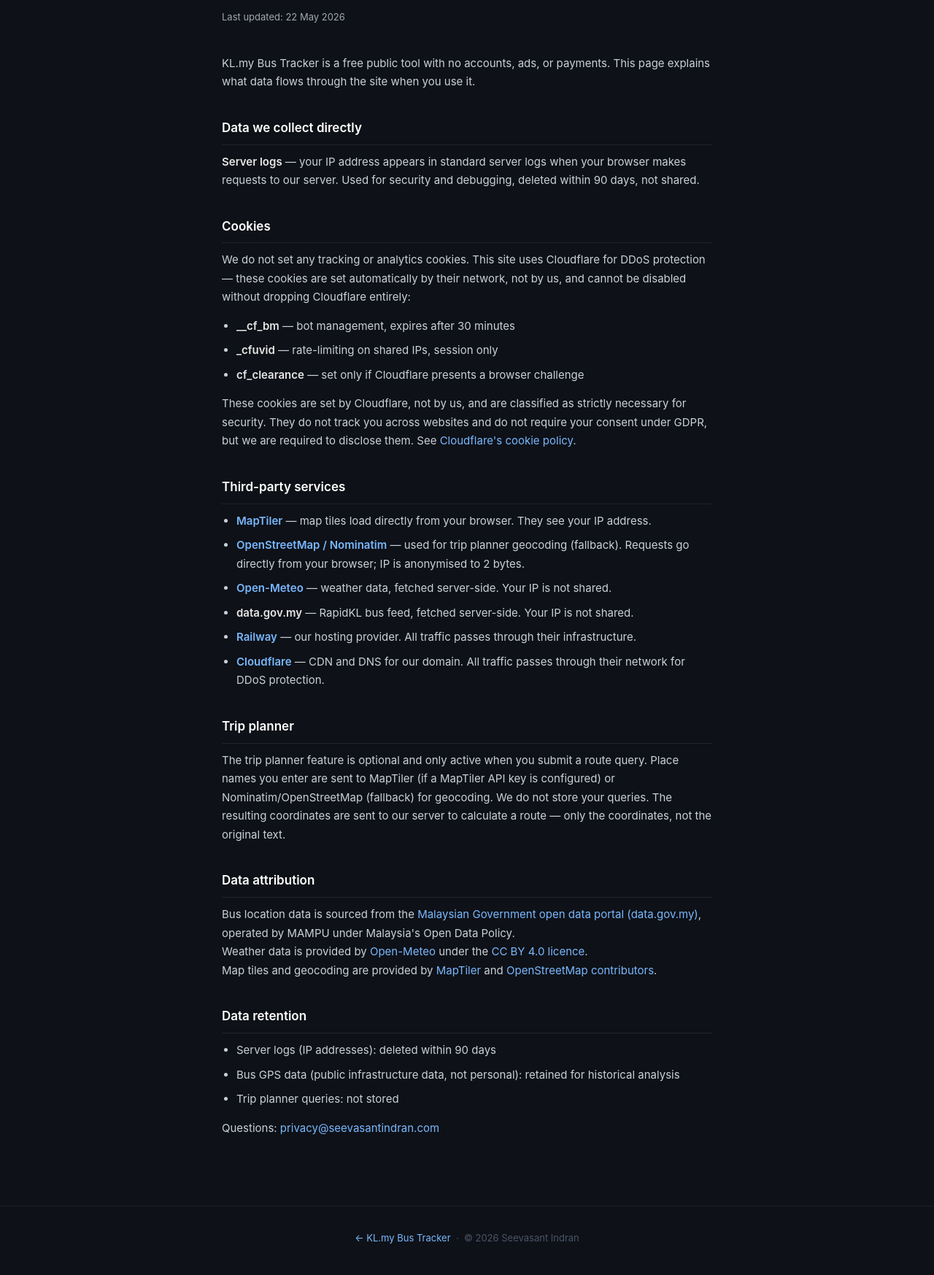
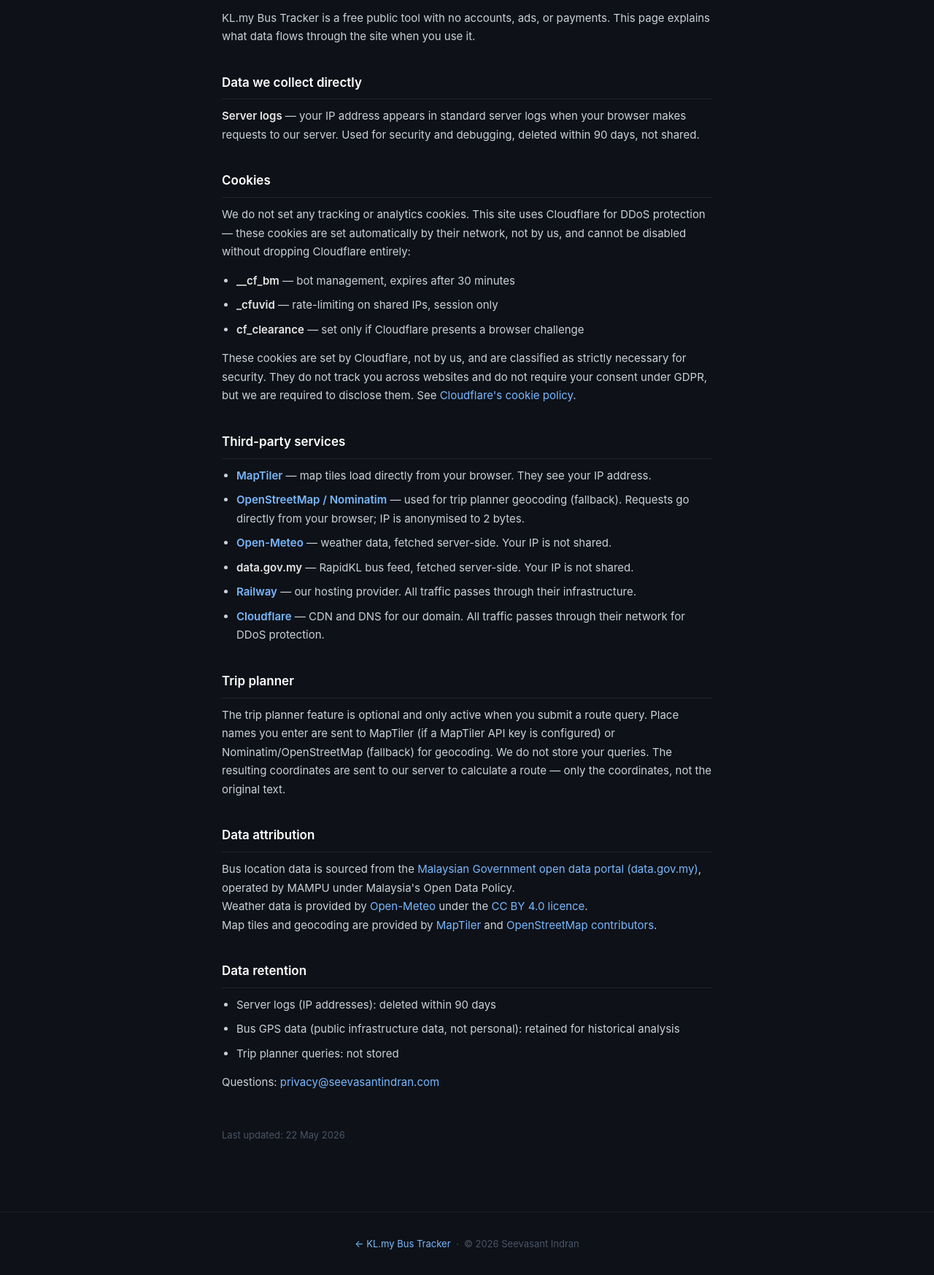
Before and after one commit to zeeva85/transit-pulse, a website: page public/privacy.html in a window 1280 px wide. Shown: the part 150-1897 px from the top of the page at 73% size. Drawn offline with Linux system fonts and the light colour scheme.

Commit message:
refactor: move "last updated" date to bottom of privacy page

```diff
--- a/public/privacy.html
+++ b/public/privacy.html
@@ -160,7 +160,6 @@
 
 <main>
   <h1 class="page-title">Privacy Policy</h1>
-  <p class="page-meta">Last updated: 22 May 2026</p>
 
   <p style="color:#c9d1d9;margin-bottom:32px">
     KL.my Bus Tracker is a free public tool with no accounts, ads, or payments.
@@ -232,6 +231,8 @@
   <p>
     Questions: <a href="mailto:privacy@seevasantindran.com">privacy@seevasantindran.com</a>
   </p>
+
+  <p style="margin-top:48px;font-size:13px;color:#4a5568">Last updated: 22 May 2026</p>
 </main>
 
 <footer>
```
